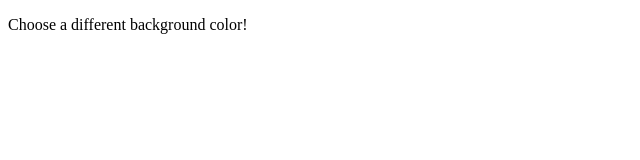
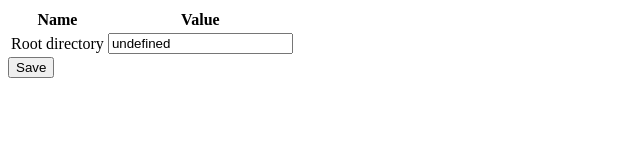
Before and after one commit to vikian050194/warp, a browser extension: page src/options.html in a window 1280 px wide. Shown: the whole page, without its empty margins (0-640 px from the left). Drawn offline with Linux system fonts and the light colour scheme.

Commit message:
add root-directory option

```diff
--- a/src/options.html
+++ b/src/options.html
@@ -2,16 +2,26 @@
 <html>
 
 <head>
-    <link rel="stylesheet" href="button.css">
+    <link rel="stylesheet" href="options.css">
     <script src="options.js"></script>
 </head>
 
 <body>
-    <div id="buttonDiv">
-    </div>
-    <div>
-        <p>Choose a different background color!</p>
-    </div>
+    <table>
+        <thead>
+            <tr>
+                <th>Name</th>
+                <th>Value</th>
+            </tr>
+        </thead>
+        <tbody>
+            <tr>
+                <td>Root directory</td>
+                <td><input id="root-directory"></td>
+            </tr>
+        </tbody>
+    </table>
+    <button id="save">Save</button>
 </body>
 
 </html>
--- a/src/options.js
+++ b/src/options.js
@@ -0,0 +1,22 @@
+// TODO extract get/set functions to separate file
+const setOption = (key, value) => {
+    chrome.storage.sync.set({ [key]: value });
+}
+
+const getOption = async (key) => {
+    const valueObject = await chrome.storage.sync.get([key]);
+    return valueObject[key];
+}
+
+document.addEventListener("DOMContentLoaded", async () => {
+    const $rootDirectory = document.getElementById("root-directory");
+
+    const value = await getOption("root-directory");
+    console.log(value);
+    $rootDirectory.value = value;
+
+    const $saveButton = document.getElementById("save");
+    $saveButton.addEventListener("click", () => {
+        setOption("root-directory", $rootDirectory.value);
+    })
+});
```
Also changed, not shown: src/background.js (+27 -20 lines), src/popup.js (+22 -4 lines), src/manifest.json.
